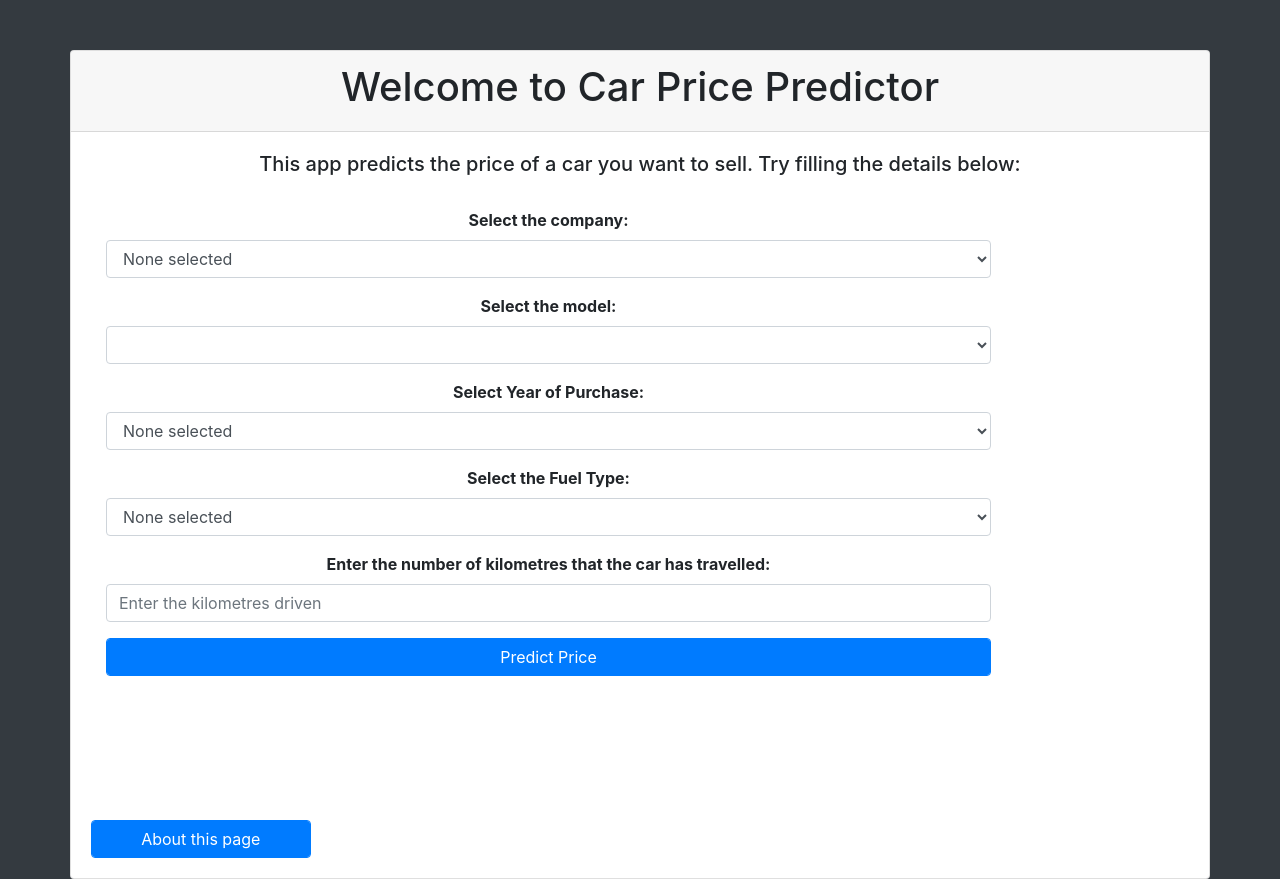
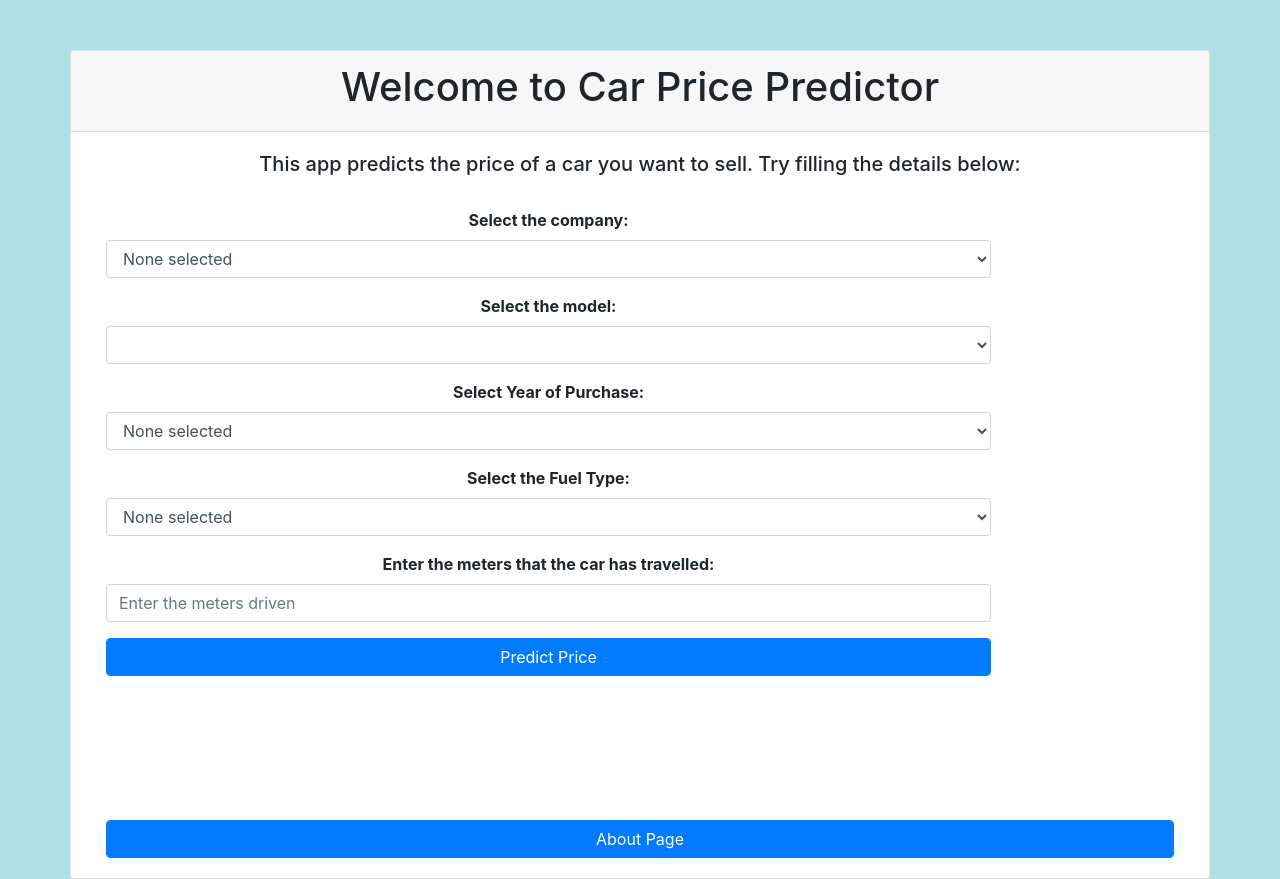
Before and after one commit to ektaHalani/CS122_Project, a Flask app: page / in a window 1280 px wide. Run offline with Flask 3, Linux system fonts and the light colour scheme; lists and menus that the app fills with data are empty; parts of the project's set-up code (start-up, migrations or seed data) failed here and were passed over; some libraries are stand-ins or nearby versions.

Commit message:
- about page button working now

```diff
--- a/templates/car_price_prediction.html
+++ b/templates/car_price_prediction.html
@@ -17,7 +17,7 @@
     <script src="https://cdn.jsdelivr.net/npm/@tensorflow/tfjs@2.0.0/dist/tf.min.js"></script>
 
 </head>
-<body class="bg-dark">
+<body style="background-color:powderblue;">
 
 <div class="container">
     <div class="row">
@@ -80,10 +80,10 @@
                         </select>
                     </div>
                     <div class="col-md-10 form-group" style="text-align: center">
-                        <label><b>Enter the number of kilometres that the
+                        <label><b>Enter the meters that the
                             car has travelled:</b> </label><br>
                         <input type="text" class="form-control" id="kilo_driven" name="kilo_driven"
-                               placeholder="Enter the kilometres driven ">
+                               placeholder="Enter the meters driven ">
                     </div>
                     <div class="col-md-10 form-group" style="text-align: center">
                         <button  class="btn btn-primary form-control" onclick="send_data()">Predict Price</button>
@@ -96,10 +96,12 @@
                     </div>
                 </div>
                 <br><br><br><br>
-                <div class="horizontal-center"
-                     style="text-align: center; width: 20%">
-                        <button  class="btn btn-primary form-control"
-                                 onclick="">About this page</button>
+                <div class="col-12">
+                    <form action="/about_page" method="post">
+                        <button class="btn btn-primary form-control"
+                                type="submit">
+                            About Page</button>
+                    </form>
                 </div>
             </div>
         </div>
```
